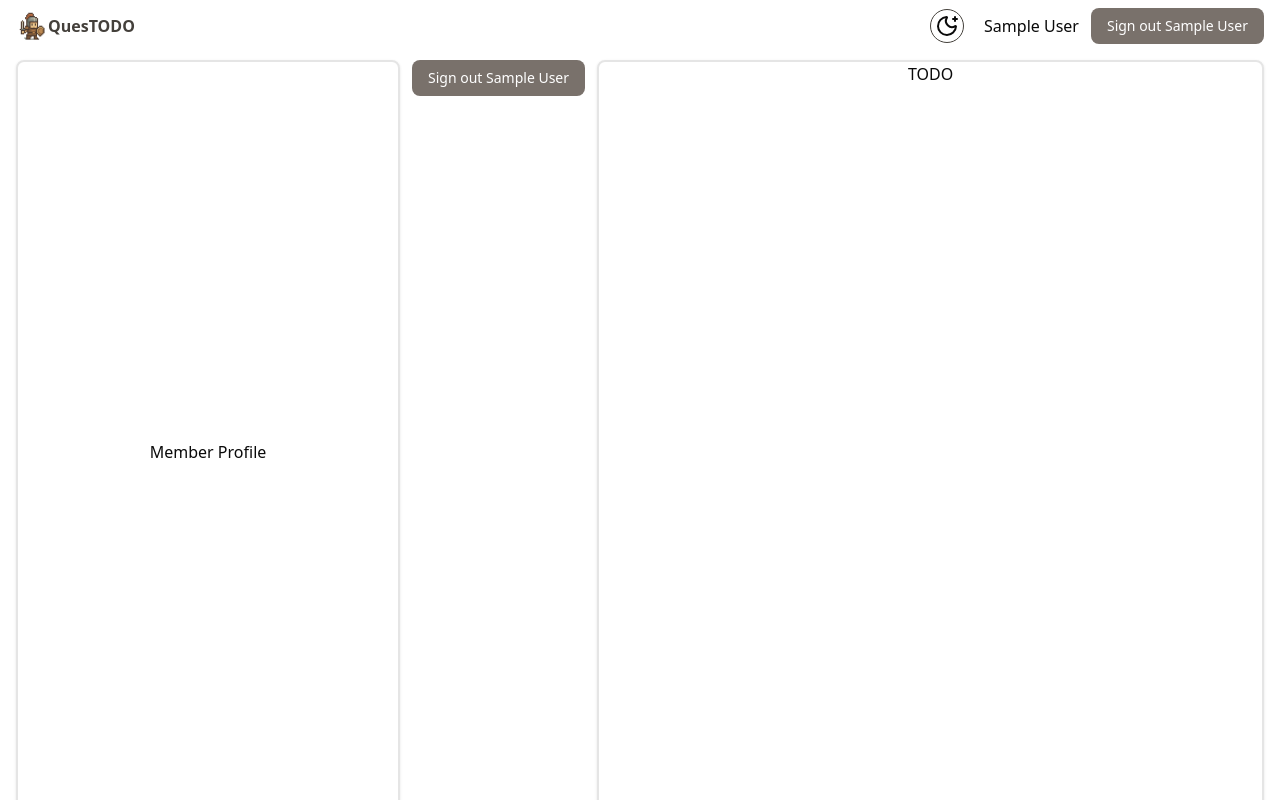
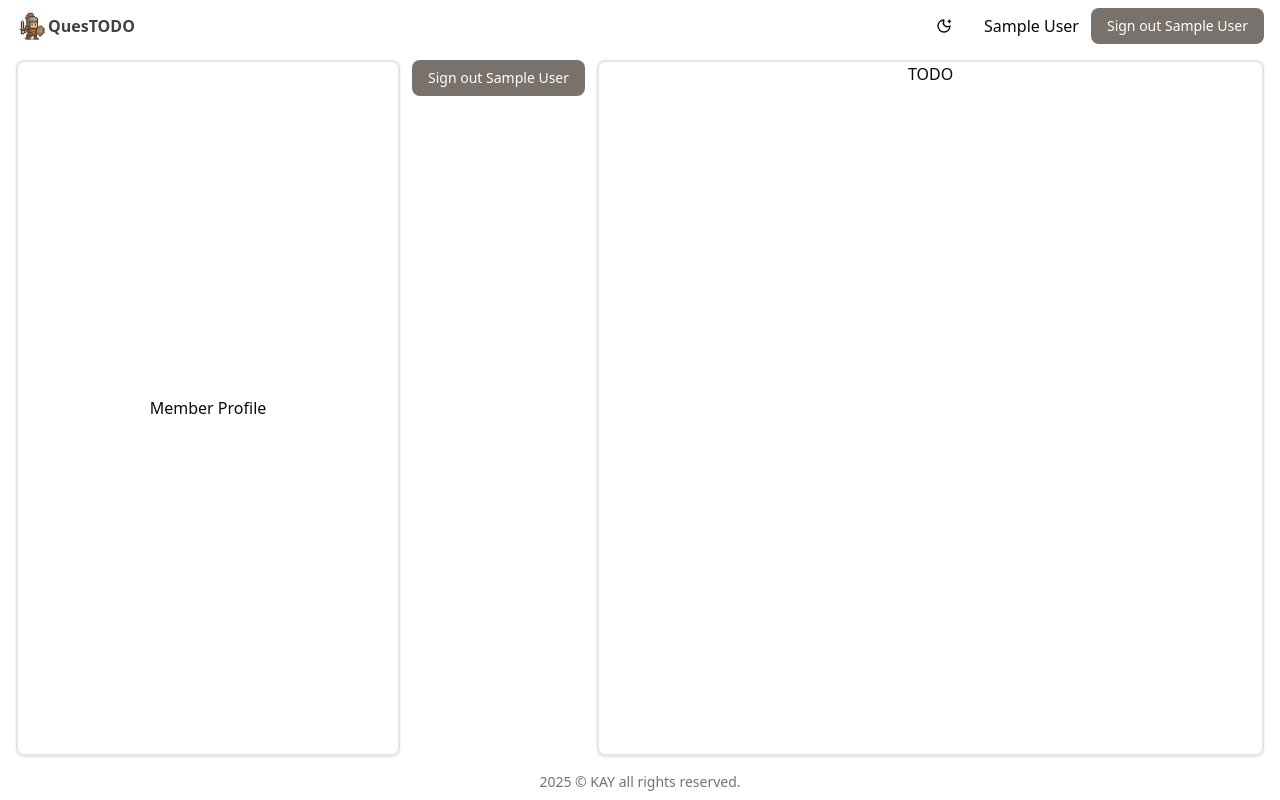
Before and after one commit to beadskode/play-todo, a Next.js app: page /todo in a window 1280 px wide. Built offline with nearby package versions, Linux system fonts and the light colour scheme; no server answers; sample sign-in values are in the browser's storage.

Commit message:
Feat: 레이아웃 디자인 수정

```diff
--- a/app/layout.tsx
+++ b/app/layout.tsx
@@ -37,13 +37,15 @@ export default async function RootLayout({
             enableSystem
             disableTransitionOnChange
           >
-            <Nav />
-            <main className="flex-1 h-full">{children}</main>
-            <footer className="hmf-padding">
-              <div className="text-center">
-                2025 &#169; KAY all rights reserved.
-              </div>
-            </footer>
+            <div className="container mx-auto flex h-screen flex-col justify-between">
+              <Nav />
+              <main className="hmf-padding flex-1">{children}</main>
+              <footer className="hmf-padding">
+                <div className="text-center text-sm text-stone-500">
+                  2025 &#169; KAY all rights reserved.
+                </div>
+              </footer>
+            </div>
           </ThemeProvider>
         </SessionProvider>
       </body>
--- a/app/nav.tsx
+++ b/app/nav.tsx
@@ -1,5 +1,4 @@
 import Image from "next/image";
-import Link from "next/link";
 import { use } from "react";
 import ThemeChanger from "@/components/theme-changer";
 import { auth } from "@/lib/auth";
@@ -12,7 +11,7 @@ export function Nav() {
   return (
     <header className="hmf-padding">
       <div className="flex justify-between">
-        <div className="flex items-center font-bold flex-horizon text-stone-700">
+        <div className="flex flex-horizon items-center font-bold text-stone-700">
           <Image
             src="/app-icon.png"
             alt="main icon"
@@ -29,7 +28,7 @@ export function Nav() {
               <SignOutButton />
             </div>
           ) : (
-            <Link href="/api/auth/signin">Sign in</Link>
+            <></>
           )}
         </div>
       </div>
--- a/app/todo/page.tsx
+++ b/app/todo/page.tsx
@@ -10,10 +10,10 @@ export default function Todo() {
   if (!didSignin) redirect("/");
 
   return (
-    <div className="flex justify-between w-full h-full gap-3 hmf-padding">
+    <div className="flex h-full w-full justify-between gap-3">
       <MemberProfile />
       <SignOutButton />
-      <div className="flex-1 text-center main-container">TODO</div>
+      <div className="main-container flex-1 text-center">TODO</div>
     </div>
   );
 }
--- a/components/theme-changer.tsx
+++ b/components/theme-changer.tsx
@@ -2,6 +2,7 @@
 import { MonitorIcon, MoonStar, SunIcon } from "lucide-react";
 import { useTheme } from "next-themes";
 import { useEffect, useState } from "react";
+import { Button } from "./ui/button";
 
 const THEME_ICONS = {
   light: <MonitorIcon />,
@@ -27,8 +28,8 @@ export default function ThemeChanger() {
     setTheme(THEMES[nowThemeIndex % THEMES.length]);
   };
   return (
-    <button type="button" onClick={changeTheme} className="btn-icon">
+    <Button type="button" onClick={changeTheme} variant={"ghost"}>
       {THEME_ICONS[theme as keyof typeof THEME_ICONS]}
-    </button>
+    </Button>
   );
 }
```
